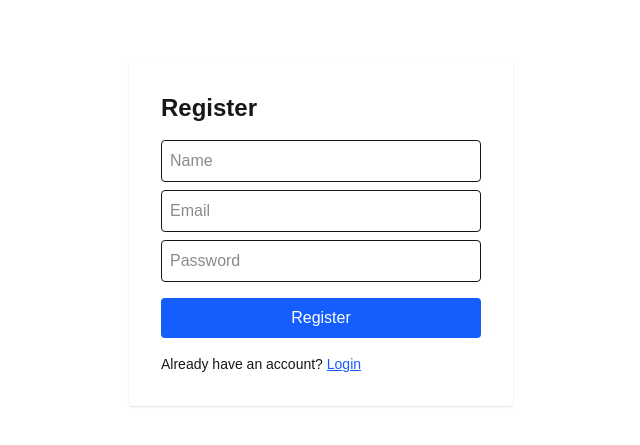
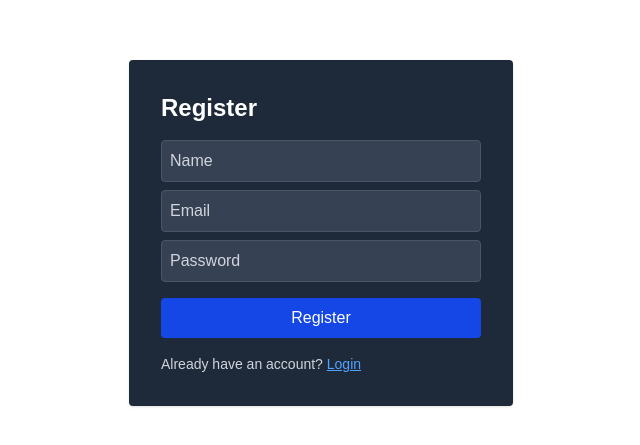
Before and after one commit to gaborposz/moonshine-orchids, a Next.js app: page /register in a window 1280 px wide. Shown: the part 167-612 px from the top of the page, without its empty margins (319-959 px from the left). Built offline with nearby package versions, Linux system fonts and the light colour scheme.

Commit message:
Register screen colors were updated to match the login screen's colors

```diff
--- a/app/register/page.tsx
+++ b/app/register/page.tsx
@@ -39,15 +39,15 @@ export default function RegisterPage() {
 
   return (
     <main className="flex min-h-screen flex-col items-center justify-center p-4">
-      <form onSubmit={handleSubmit} className="w-full max-w-sm bg-white p-8 rounded shadow">
-        <h2 className="text-2xl font-bold mb-4">Register</h2>
+      <form onSubmit={handleSubmit} className="w-full max-w-sm bg-gray-800 p-8 rounded shadow">
+        <h2 className="text-2xl font-bold mb-4 text-white">Register</h2>
         <input
           type="text"
           name="name"
           placeholder="Name"
           value={form.name}
           onChange={handleChange}
-          className="w-full mb-2 p-2 border rounded"
+          className="w-full mb-2 p-2 border rounded bg-gray-700 text-white placeholder-gray-300 border-gray-600"
           required
         />
         <input
@@ -56,7 +56,7 @@ export default function RegisterPage() {
           placeholder="Email"
           value={form.email}
           onChange={handleChange}
-          className="w-full mb-2 p-2 border rounded"
+          className="w-full mb-2 p-2 border rounded bg-gray-700 text-white placeholder-gray-300 border-gray-600"
           required
         />
         <input
@@ -65,20 +65,20 @@ export default function RegisterPage() {
           placeholder="Password"
           value={form.password}
           onChange={handleChange}
-          className="w-full mb-4 p-2 border rounded"
+          className="w-full mb-4 p-2 border rounded bg-gray-700 text-white placeholder-gray-300 border-gray-600"
           required
         />
         <button
           type="submit"
-          className="w-full bg-blue-600 text-white py-2 rounded hover:bg-blue-700 disabled:opacity-50"
+          className="w-full bg-blue-700 text-white py-2 rounded hover:bg-blue-800 disabled:opacity-50"
           disabled={loading}
         >
           {loading ? "Registering..." : "Register"}
         </button>
-        {error && <p className="text-red-600 mt-2">{error}</p>}
-        {success && <p className="text-green-600 mt-2">{success}</p>}
-        <p className="mt-4 text-sm">
-          Already have an account? <a href="/login" className="text-blue-600 underline">Login</a>
+        {error && <p className="text-red-400 mt-2">{error}</p>}
+        {success && <p className="text-green-400 mt-2">{success}</p>}
+        <p className="mt-4 text-sm text-gray-300">
+          Already have an account? <a href="/login" className="text-blue-400 underline hover:text-blue-300">Login</a>
         </p>
       </form>
     </main>
```
